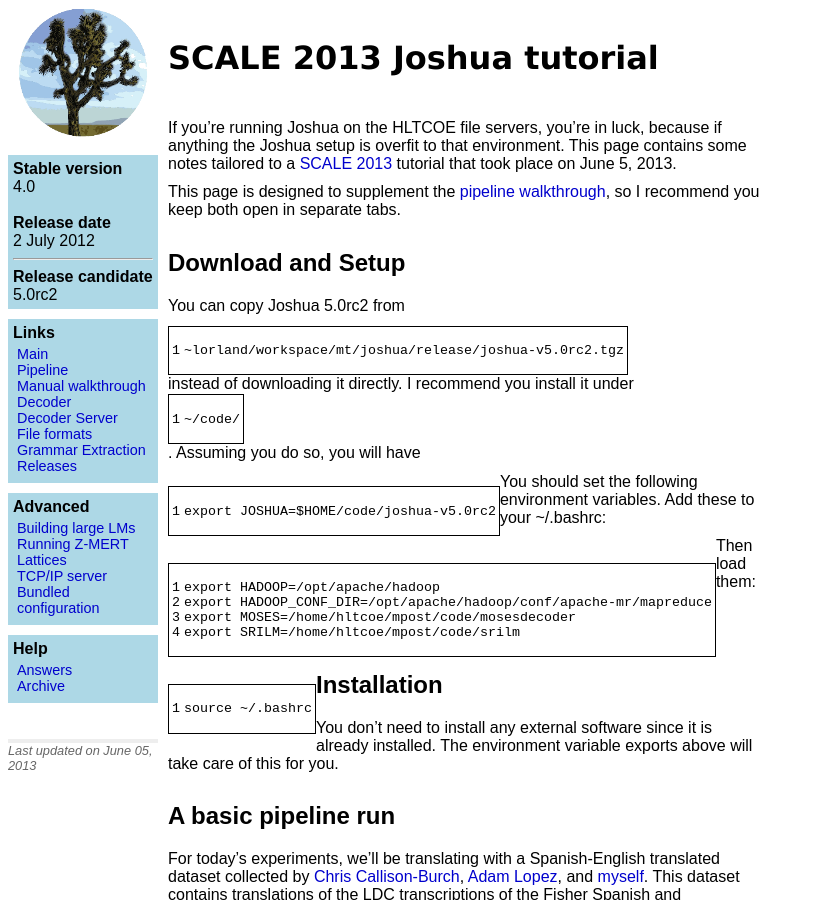
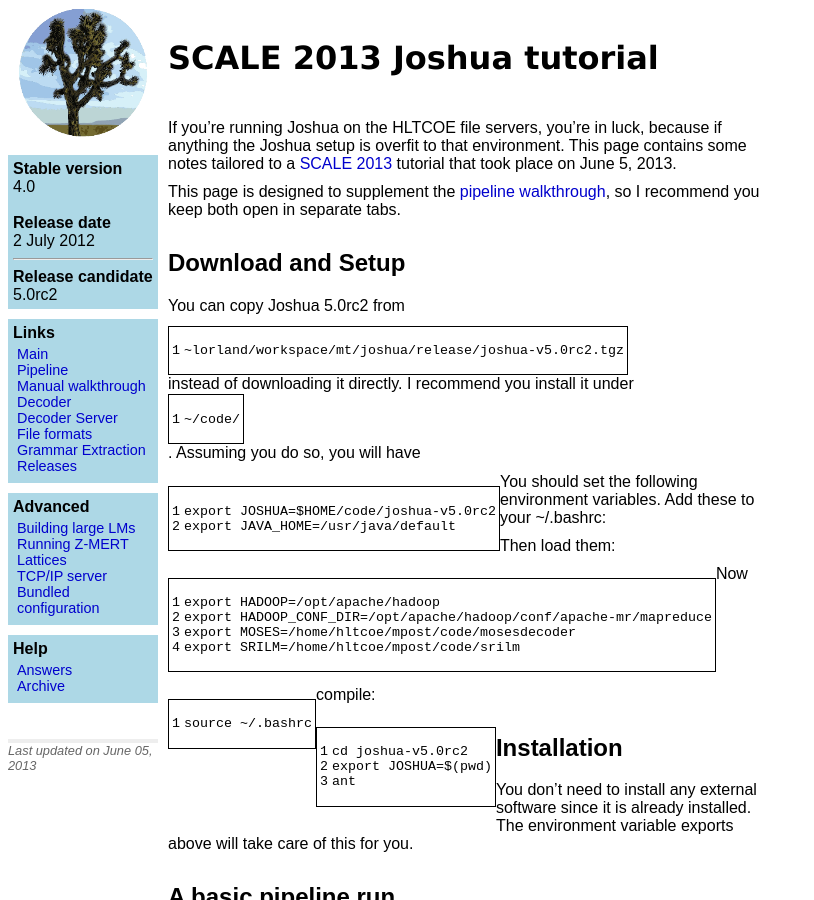
Before and after one commit to joshua-decoder/joshua-decoder.github.com, a Jekyll site: the page built from 5.0/scale2013-tutorial.md, in a window 1280 px wide and 900 px high. Shown: the whole window, without its empty margins (0-814 px from the left). Built offline with Jekyll 4.4.1, drawn with Linux system fonts in a browser that asks for light colours; some of the changed text lies outside the part shown.

Commit message:
added note about compiling joshua

```diff
--- a/5.0/scale2013-tutorial.md
+++ b/5.0/scale2013-tutorial.md
@@ -19,6 +19,7 @@
 have
 
     export JOSHUA=$HOME/code/joshua-v5.0rc2
+    export JAVA_HOME=/usr/java/default
 
 You should set the following environment variables. Add these to your ~/.bashrc:
 
@@ -30,6 +31,12 @@
 Then load them:
 
     source ~/.bashrc
+
+Now compile:
+
+    cd joshua-v5.0rc2
+    export JOSHUA=$(pwd)
+    ant
 
 ## Installation
 
@@ -101,7 +108,7 @@
 
    - Build the language model with SRILM (recommended) instead of BerkeleyLM (`--lm-gen srilm`)
 
-   - Tune with MERT instead of MIRA (`--tuner mert`)
+   - Tune with MIRA instead of MERT (`--tuner mert`)
 
    - Decode with a wider beam (`--joshua-args '-pop-limit 200'`) (the default is 100)
 
```
